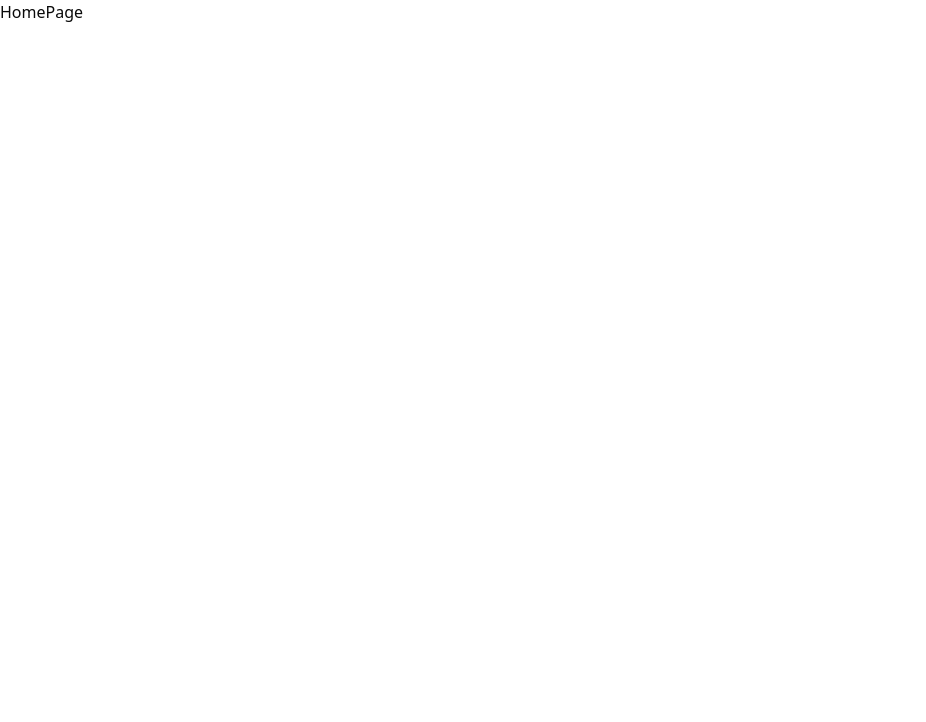
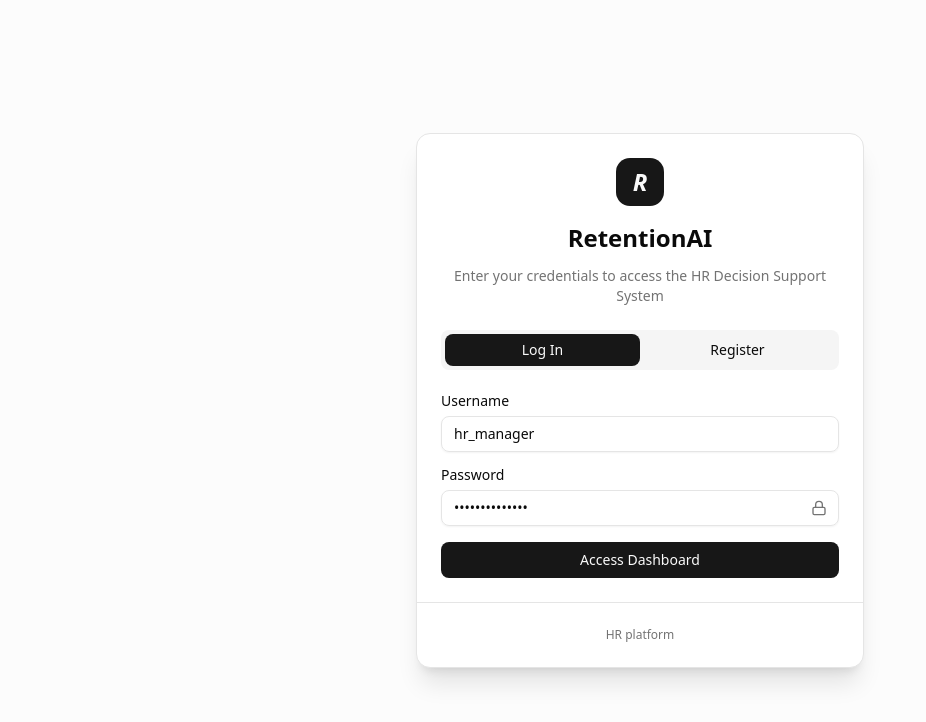
Before and after one commit to codehass/retention-ai-hr-assistant-frontend, a Next.js app: page / in a window 1280 px wide. Shown: the top 722 px of the page, without its empty margins (0-926 px from the left). Built offline with nearby package versions, Linux system fonts and the light colour scheme.

Commit message:
make auth as home page

```diff
--- a/src/app/page.tsx
+++ b/src/app/page.tsx
@@ -1,4 +1,4 @@
-import HomePage from "@/src/components/HomePage";
+import AuthForm from "@/src/components/AuthPage";
 export default function Home() {
-	return <HomePage />;
+	return <AuthForm />;
 }
```
